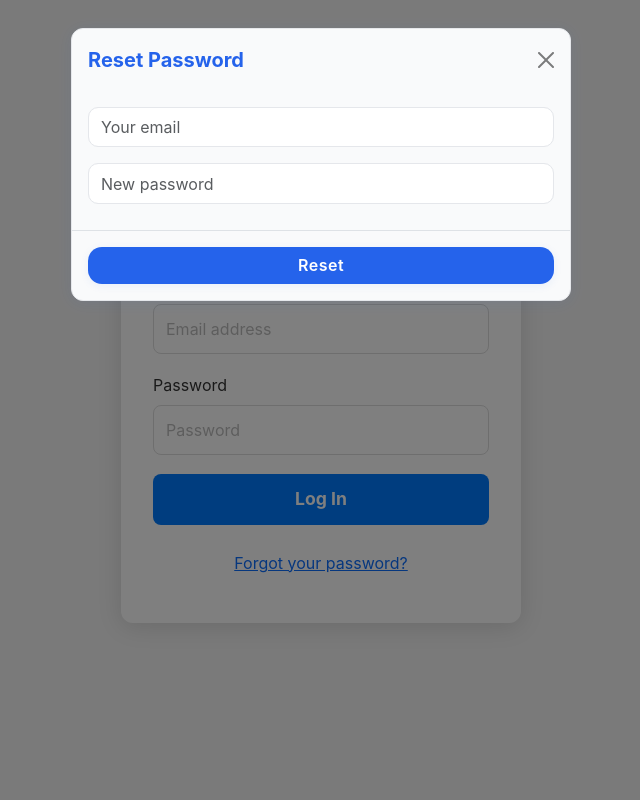
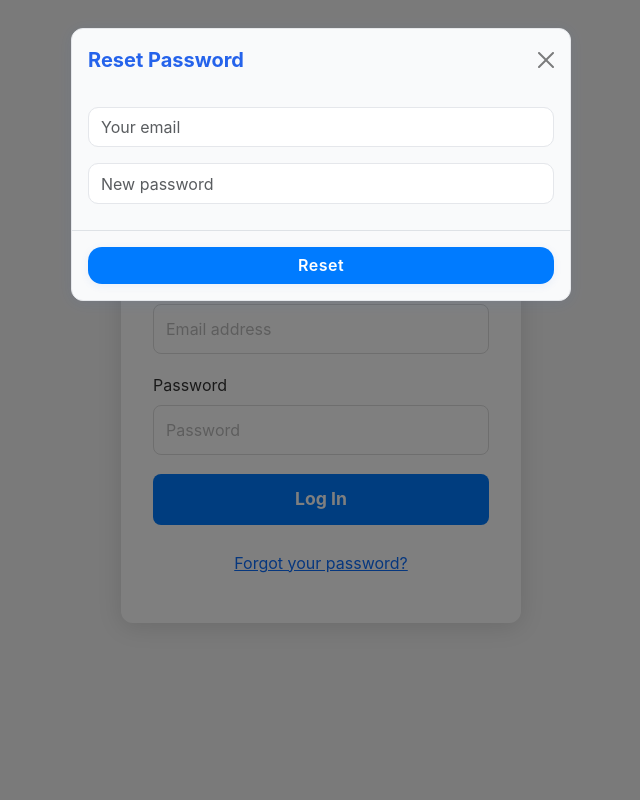
Before and after one commit to NicolasLlanos8799/academy-core, a PHP site: page /login.php in a window 1280 px wide, after a click on "Forgot your password?". Shown: the whole page, without its empty margins (319-959 px from the left). Run offline with PHP 8.4, Linux system fonts and the light colour scheme; a stand-in replaces the project's code that opens the database connection.

Commit message:
Use design tokens in style rules

```diff
--- a/admin.php
+++ b/admin.php
@@ -1,6 +1,7 @@
 <?php
 $config = include __DIR__ . '/php/school_config.php';
 require_once __DIR__ . '/php/validar_sesion_admin.php';
+require_once __DIR__ . '/php/helpers.php';
 ?>
 
 <!DOCTYPE html>
@@ -27,6 +28,7 @@ require_once __DIR__ . '/php/validar_sesion_admin.php';
     <link rel="stylesheet" href="https://cdnjs.cloudflare.com/ajax/libs/font-awesome/6.4.0/css/all.min.css">
 
     <!-- TU CSS PERSONALIZADO SIEMPRE ÚLTIMO -->
+    <link rel="stylesheet" href="css/tokens.css">
     <link rel="stylesheet" href="css/styles.css?v=2.0">
     <link rel="stylesheet" href="css/modal-detalle.css">
 
@@ -42,7 +44,7 @@ require_once __DIR__ . '/php/validar_sesion_admin.php';
 <body>
     <div id="loader"
         style="position:fixed;top:0;left:0;width:100vw;height:100vh;z-index:9999;display:flex;align-items:center;justify-content:center;background:#f7f8fa;">
-        <span class="material-icons" style="font-size:2.2rem; color:#2563EB;">hourglass_top</span>
+        <?php echo render_icon('alarm', '2.2rem'); ?>
     </div>
 
     <!-- Navigation bar -->
@@ -77,7 +79,7 @@ require_once __DIR__ . '/php/validar_sesion_admin.php';
             <div class="d-flex justify-content-md-end justify-content-center mb-3">
                 <button class="btn btn-primary d-flex align-items-center gap-2 boton-add-instructor"
                     data-bs-toggle="modal" data-bs-target="#modalAgregarProfesor">
-                    <span class="material-icons" style="font-size:18px;"></span>
+                    <?php echo render_icon('instructor'); ?>
                     Add Instructor
                 </button>
             </div>
--- a/css/styles.css
+++ b/css/styles.css
@@ -608,7 +608,7 @@ body {
 
 .btn-primary,
 .boton-add-instructor {
-    background: #2563EB !important;
+    background: var(--color-primary) !important;
     border: none !important;
     color: #FFF !important;
     padding: 0.7em 2em;
--- /dev/null
+++ b/css/tokens.css
@@ -0,0 +1,19 @@
+:root {
+  --color-primary: #007bff;
+  --color-secondary: #6c757d;
+  --color-success: #28a745;
+  --color-danger: #dc3545;
+  --color-warning: #ffc107;
+  --color-info: #17a2b8;
+  --color-light: #f8f9fa;
+  --color-dark: #343a40;
+
+  --font-main: 'Inter', sans-serif;
+  --font-headings: 'Inter', sans-serif;
+  --font-size-base: 1rem;
+  --font-size-sm: 0.875rem;
+  --font-size-lg: 1.25rem;
+
+  --radius: 0.5rem;
+  --shadow: 0 2px 8px rgba(0,0,0,0.1);
+}
--- a/login.php
+++ b/login.php
@@ -24,6 +24,7 @@ if (isset($_GET['expirada'])) {
 
     <title>Login - <?php echo $config['nombre_escuela']; ?> </title>
 
+    <link rel="stylesheet" href="css/tokens.css">
     <link rel="stylesheet" href="css/styles.css">
 </head>
 
--- a/profesor.php
+++ b/profesor.php
@@ -40,6 +40,7 @@ if (!isset($_SESSION['user_id']) || $_SESSION['rol'] !== 'profesor') {
     <link href="https://fonts.googleapis.com/css2?family=Inter:wght@400;600;700&display=swap" rel="stylesheet">
     <link href="https://fonts.googleapis.com/icon?family=Material+Icons" rel="stylesheet">
     <link href="https://cdn.jsdelivr.net/npm/bootstrap-icons@1.10.5/font/bootstrap-icons.css" rel="stylesheet">
+    <link rel="stylesheet" href="css/tokens.css">
     <link rel="stylesheet" href="css/styles.css">
     <link rel="stylesheet" href="css/modal-detalle.css">
 </head>
@@ -432,6 +433,7 @@ if (!isset($_SESSION['user_id']) || $_SESSION['rol'] !== 'profesor') {
     <script src="https://cdnjs.cloudflare.com/ajax/libs/jspdf-autotable/3.5.23/jspdf.plugin.autotable.min.js"></script>
 
     <!-- Estilos -->
+    <link rel="stylesheet" href="css/tokens.css">
     <link rel="stylesheet" href="css/styles.css?v=2.0">
 
 
```
Also changed, not shown: other parts of css/styles.css (+11 -11 lines), php/helpers.php (added, +7 -0 lines), php/iconos.php (added, +15 -0 lines).
